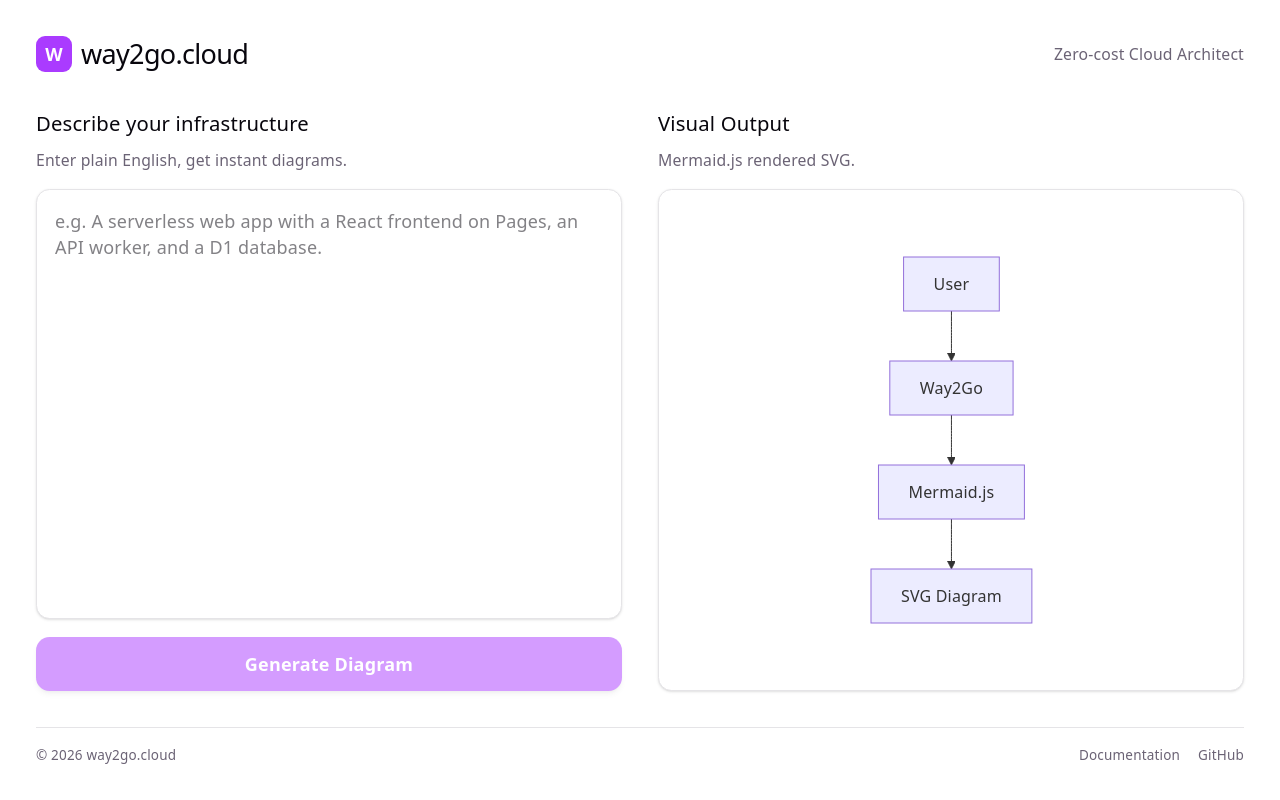
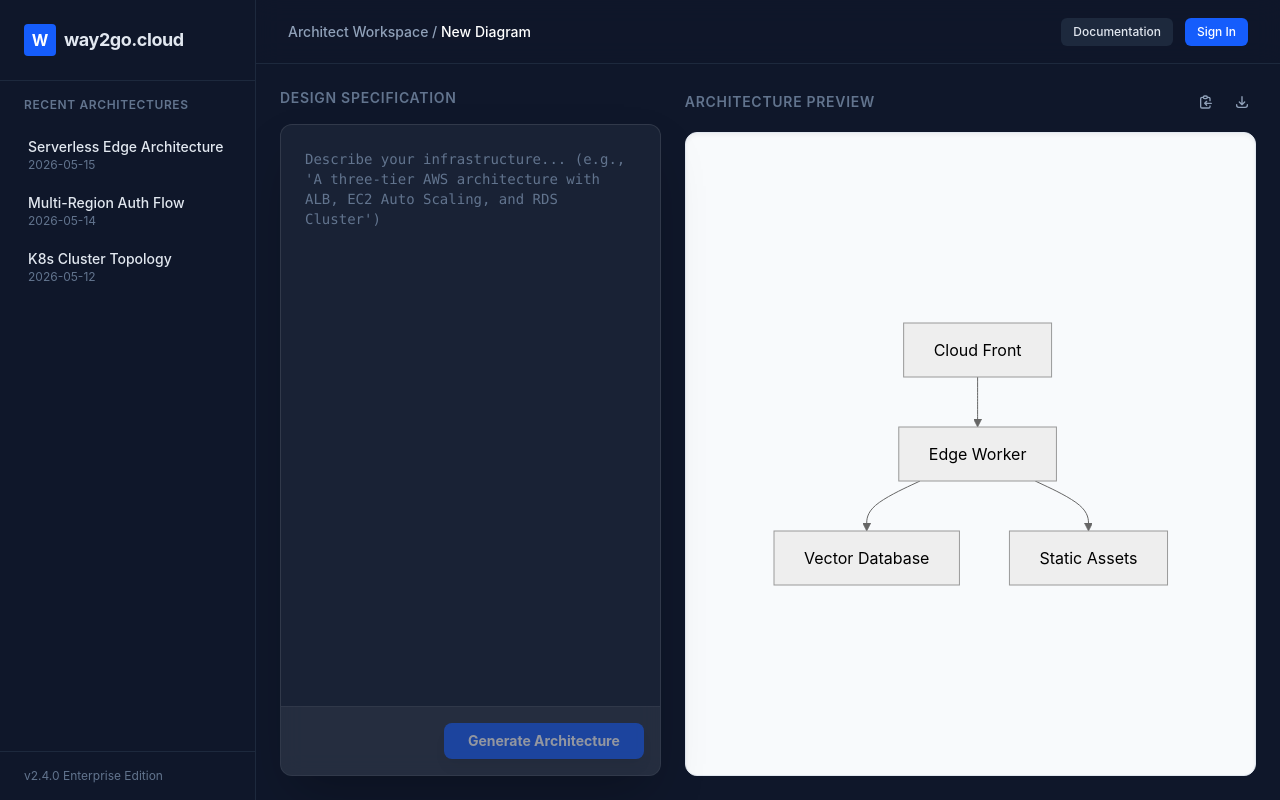
Before and after one commit to bantu-the-bot/way2go.cloud, a React (Vite) app: page / in a window 1280 px wide. Built offline with nearby package versions, Linux system fonts and the light colour scheme.

Commit message:
feat: overhaul UI/UX and documentation for premium way2go.cloud branding

```diff
--- a/src/App.tsx
+++ b/src/App.tsx
@@ -1,9 +1,9 @@
-import { useState, useEffect, useRef } from 'react'
+import { useState, useEffect, useRef, useCallback } from 'react'
 import mermaid from 'mermaid'
 
 mermaid.initialize({
   startOnLoad: true,
-  theme: 'default',
+  theme: 'neutral',
   securityLevel: 'loose',
   fontFamily: 'var(--sans)',
 })
@@ -31,13 +31,18 @@ const Mermaid = ({ chart }: { chart: string }) => {
     }
   }, [chart])
 
-  return <div ref={ref} className="flex justify-center" />
+  return <div ref={ref} className="flex justify-center w-full h-full" />
 }
 
 function App() {
   const [input, setInput] = useState('')
-  const [chart, setChart] = useState('graph TD\n    A[User] --> B[Way2Go]\n    B --> C[Mermaid.js]\n    C --> D[SVG Diagram]')
+  const [chart, setChart] = useState('graph TD\n    A[Cloud Front] --> B[Edge Worker]\n    B --> C[Vector Database]\n    B --> D[Static Assets]')
   const [isLoading, setIsLoading] = useState(false)
+  const [history] = useState([
+    { id: 1, title: 'Serverless Edge Architecture', date: '2026-05-15' },
+    { id: 2, title: 'Multi-Region Auth Flow', date: '2026-05-14' },
+    { id: 3, title: 'K8s Cluster Topology', date: '2026-05-12' },
+  ])
 
   const handleGenerate = async () => {
     if (!input.trim()) return
@@ -60,73 +65,123 @@ function App() {
       }
     } catch (error) {
       console.error('Generation error:', error)
-      alert('Error generating diagram. Please check your Cloudflare configuration.')
     } finally {
       setIsLoading(false)
     }
   }
 
+  const copyToClipboard = useCallback(() => {
+    navigator.clipboard.writeText(chart)
+    alert('Mermaid code copied to clipboard')
+  }, [chart])
+
+  const exportSVG = useCallback(() => {
+    const svgContent = document.querySelector('.flex-center svg')?.outerHTML
+    if (svgContent) {
+      const blob = new Blob([svgContent], { type: 'image/svg+xml' })
+      const url = URL.createObjectURL(blob)
+      const link = document.createElement('a')
+      link.href = url
+      link.download = 'architecture.svg'
+      link.click()
+      URL.revokeObjectURL(url)
+    }
+  }, [])
+
   return (
-    <div className="min-h-screen flex flex-col items-center p-4 md:p-8">
-      <header className="w-full max-w-6xl flex justify-between items-center mb-8">
+    <div className="flex h-screen bg-[#0f172a] text-slate-200">
+      {/* Sidebar */}
+      <aside className="w-64 border-r border-slate-800 flex flex-col hidden md:flex">
+        <div className="p-6 border-b border-slate-800">
           <div className="flex items-center gap-2">
-          <div className="w-8 h-8 bg-[var(--accent)] rounded-lg flex items-center justify-center text-white font-bold">W</div>
-          <h1 className="text-2xl font-bold m-0 tracking-tight">way2go.cloud</h1>
+            <div className="w-8 h-8 bg-blue-600 rounded flex items-center justify-center font-bold text-white">W</div>
+            <span className="font-bold text-lg tracking-tight">way2go.cloud</span>
           </div>
-        <div className="text-sm font-medium text-[var(--text)]">
-          Zero-cost Cloud Architect
+        </div>
+        <div className="flex-1 overflow-y-auto p-4">
+          <h3 className="text-xs font-semibold text-slate-500 uppercase tracking-wider mb-4 px-2">Recent Architectures</h3>
+          <nav className="space-y-1">
+            {history.map((item) => (
+              <button
+                key={item.id}
+                className="w-full text-left px-3 py-2 rounded-md text-sm hover:bg-slate-800 transition-colors group"
+              >
+                <div className="font-medium truncate">{item.title}</div>
+                <div className="text-xs text-slate-500">{item.date}</div>
+              </button>
+            ))}
+          </nav>
+        </div>
+        <div className="p-4 border-t border-slate-800">
+          <div className="text-xs text-slate-500 px-2">v2.4.0 Enterprise Edition</div>
+        </div>
+      </aside>
+
+      {/* Main Content */}
+      <main className="flex-1 flex flex-col min-w-0">
+        <header className="h-16 border-b border-slate-800 flex items-center justify-between px-8 bg-[#0f172a]/80 backdrop-blur-md sticky top-0 z-10">
+          <h2 className="text-sm font-medium text-slate-400">Architect Workspace / <span className="text-white">New Diagram</span></h2>
+          <div className="flex items-center gap-3">
+            <button className="px-3 py-1.5 text-xs font-medium bg-slate-800 rounded-md hover:bg-slate-700 transition-colors">Documentation</button>
+            <button className="px-3 py-1.5 text-xs font-medium bg-blue-600 text-white rounded-md hover:bg-blue-500 transition-colors">Sign In</button>
           </div>
         </header>
 
-      <main className="w-full max-w-6xl grid grid-cols-1 lg:grid-cols-2 gap-8 flex-1">
-        <section className="flex flex-col gap-4">
-          <div className="flex flex-col gap-2">
-            <h2 className="text-lg font-semibold">Describe your infrastructure</h2>
-            <p className="text-sm text-[var(--text)]">Enter plain English, get instant diagrams.</p>
+        <div className="flex-1 flex flex-col lg:flex-row p-6 gap-6 overflow-hidden">
+          {/* Editor Area */}
+          <section className="flex-1 flex flex-col gap-4">
+            <div className="flex items-center justify-between">
+              <h3 className="text-sm font-semibold uppercase tracking-wider text-slate-500">Design Specification</h3>
             </div>
-
+            <div className="flex-1 glass rounded-xl overflow-hidden flex flex-col shadow-2xl">
               <textarea
-            className="flex-1 min-h-[300px] p-4 rounded-xl border border-[var(--border)] bg-[var(--bg)] text-[var(--text-h)] focus:ring-2 focus:ring-[var(--accent)] focus:border-transparent outline-none resize-none shadow-sm"
-            placeholder="e.g. A serverless web app with a React frontend on Pages, an API worker, and a D1 database."
+                className="flex-1 w-full bg-transparent p-6 text-slate-200 placeholder-slate-500 font-mono text-sm focus:outline-none resize-none"
+                placeholder="Describe your infrastructure... (e.g., 'A three-tier AWS architecture with ALB, EC2 Auto Scaling, and RDS Cluster')"
                 value={input}
                 onChange={(e) => setInput(e.target.value)}
               />
-
+              <div className="p-4 border-t border-white/5 bg-white/5 flex justify-end">
                 <button
                   onClick={handleGenerate}
                   disabled={isLoading || !input.trim()}
-            className="h-12 bg-[var(--accent)] hover:opacity-90 disabled:opacity-50 text-white font-semibold rounded-xl transition-all shadow-md flex items-center justify-center gap-2"
+                  className="px-6 py-2 bg-blue-600 hover:bg-blue-500 disabled:opacity-50 disabled:cursor-not-allowed text-white text-sm font-bold rounded-lg transition-all shadow-lg flex items-center gap-2"
                 >
                   {isLoading ? (
-              <>
-                <div className="w-5 h-5 border-2 border-white/30 border-t-white rounded-full animate-spin" />
-                Architecting...
-              </>
-            ) : (
-              'Generate Diagram'
-            )}
+                    <div className="w-4 h-4 border-2 border-white/30 border-t-white rounded-full animate-spin" />
+                  ) : null}
+                  {isLoading ? 'Synthesizing...' : 'Generate Architecture'}
                 </button>
+              </div>
+            </div>
           </section>
 
-        <section className="flex flex-col gap-4">
-          <div className="flex flex-col gap-2">
-            <h2 className="text-lg font-semibold">Visual Output</h2>
-            <p className="text-sm text-[var(--text)]">Mermaid.js rendered SVG.</p>
+          {/* Preview Area */}
+          <section className="flex-[1.5] flex flex-col gap-4">
+            <div className="flex items-center justify-between">
+              <h3 className="text-sm font-semibold uppercase tracking-wider text-slate-500">Architecture Preview</h3>
+              <div className="flex gap-2">
+                <button
+                  onClick={copyToClipboard}
+                  className="p-1.5 hover:bg-slate-800 rounded transition-colors text-slate-400 hover:text-white"
+                  title="Copy Mermaid Code"
+                >
+                  <svg className="w-4 h-4" fill="none" stroke="currentColor" viewBox="0 0 24 24"><path strokeLinecap="round" strokeLinejoin="round" strokeWidth="2" d="M8 5H6a2 2 0 00-2 2v12a2 2 0 002 2h10a2 2 0 002-2v-1M8 5a2 2 0 002 2h2a2 2 0 002-2M8 5a2 2 0 012-2h2a2 2 0 012 2m0 0h2a2 2 0 012 2v3m2 4H10m0 0l3-3m-3 3l3 3"></path></svg>
+                </button>
+                <button
+                  onClick={exportSVG}
+                  className="p-1.5 hover:bg-slate-800 rounded transition-colors text-slate-400 hover:text-white"
+                  title="Export SVG"
+                >
+                  <svg className="w-4 h-4" fill="none" stroke="currentColor" viewBox="0 0 24 24"><path strokeLinecap="round" strokeLinejoin="round" strokeWidth="2" d="M4 16v1a3 3 0 003 3h10a3 3 0 003-3v-1m-4-4l-4 4m0 0l-4-4m4 4V4"></path></svg>
+                </button>
               </div>
-
-          <div className="flex-1 min-h-[300px] p-8 rounded-xl border border-[var(--border)] bg-white dark:bg-zinc-900 shadow-sm flex items-center justify-center overflow-auto">
+            </div>
+            <div className="flex-1 bg-[#f8fafc] rounded-xl border border-slate-200 overflow-auto flex items-center justify-center p-8 shadow-inner flex-center">
               <Mermaid chart={chart} />
             </div>
           </section>
+        </div>
       </main>
-
-      <footer className="w-full max-w-6xl mt-8 pt-4 border-t border-[var(--border)] flex justify-between text-xs text-[var(--text)]">
-        <div>&copy; 2026 way2go.cloud</div>
-        <div className="flex gap-4">
-          <a href="#" className="hover:text-[var(--accent)]">Documentation</a>
-          <a href="#" className="hover:text-[var(--accent)]">GitHub</a>
-        </div>
-      </footer>
     </div>
   )
 }
--- a/src/index.css
+++ b/src/index.css
@@ -1,61 +1,53 @@
 @import "tailwindcss";
 
 :root {
-  --text: #6b6375;
-  --text-h: #08060d;
-  --bg: #fff;
-  --border: #e5e4e7;
-  --code-bg: #f4f3ec;
-  --accent: #aa3bff;
-  --accent-bg: rgba(170, 59, 255, 0.1);
-  --accent-border: rgba(170, 59, 255, 0.5);
-  --social-bg: rgba(244, 243, 236, 0.5);
-  --shadow:
-    rgba(0, 0, 0, 0.1) 0 10px 15px -3px, rgba(0, 0, 0, 0.05) 0 4px 6px -2px;
+  --text-muted: #94a3b8;
+  --text-primary: #f1f5f9;
+  --bg-dark: #0f172a;
+  --bg-card: #1e293b;
+  --border: #334155;
+  --accent: #3b82f6;
+  --accent-hover: #60a5fa;
+  --canvas-bg: #f8fafc;
 
-  --sans: system-ui, 'Segoe UI', Roboto, sans-serif;
-  --heading: system-ui, 'Segoe UI', Roboto, sans-serif;
-  --mono: ui-monospace, Consolas, monospace;
+  --sans: 'Inter', system-ui, -apple-system, sans-serif;
+  --mono: 'JetBrains Mono', ui-monospace, monospace;
 
-  font: 18px/145% var(--sans);
-  letter-spacing: 0.18px;
-  color-scheme: light dark;
-  color: var(--text);
-  background: var(--bg);
-  font-synthesis: none;
-  text-rendering: optimizeLegibility;
+  font-family: var(--sans);
+  background-color: var(--bg-dark);
+  color: var(--text-primary);
   -webkit-font-smoothing: antialiased;
   -moz-osx-font-smoothing: grayscale;
-
-  @media (max-width: 1024px) {
-    font-size: 16px;
-  }
-}
-
-@media (prefers-color-scheme: dark) {
-  :root {
-    --text: #9ca3af;
-    --text-h: #f3f4f6;
-    --bg: #16171d;
-    --border: #2e303a;
-    --code-bg: #1f2028;
-    --accent: #c084fc;
-    --accent-bg: rgba(192, 132, 252, 0.15);
-    --accent-border: rgba(192, 132, 252, 0.5);
-    --social-bg: rgba(47, 48, 58, 0.5);
-    --shadow:
-      rgba(0, 0, 0, 0.4) 0 10px 15px -3px, rgba(0, 0, 0, 0.25) 0 4px 6px -2px;
-  }
 }
 
 body {
   margin: 0;
-  @apply bg-[var(--bg)] text-[var(--text)];
+  overflow: hidden;
 }
 
-h1,
-h2 {
-  font-family: var(--heading);
-  font-weight: 500;
-  color: var(--text-h);
+/* Glassmorphism utility */
+.glass {
+  background: rgba(30, 41, 59, 0.7);
+  backdrop-filter: blur(12px);
+  -webkit-backdrop-filter: blur(12px);
+  border: 1px solid rgba(255, 255, 255, 0.1);
 }
+
+/* Scrollbar styling */
+::-webkit-scrollbar {
+  width: 6px;
+  height: 6px;
+}
+
+::-webkit-scrollbar-track {
+  background: transparent;
+}
+
+::-webkit-scrollbar-thumb {
+  background: var(--border);
+  border-radius: 10px;
+}
+
+::-webkit-scrollbar-thumb:hover {
+  background: var(--accent);
+}
```
Also changed, not shown: 2 other files (tests, documents, lock files or other folders). Lines whose indentation alone changed are shown as unchanged.
